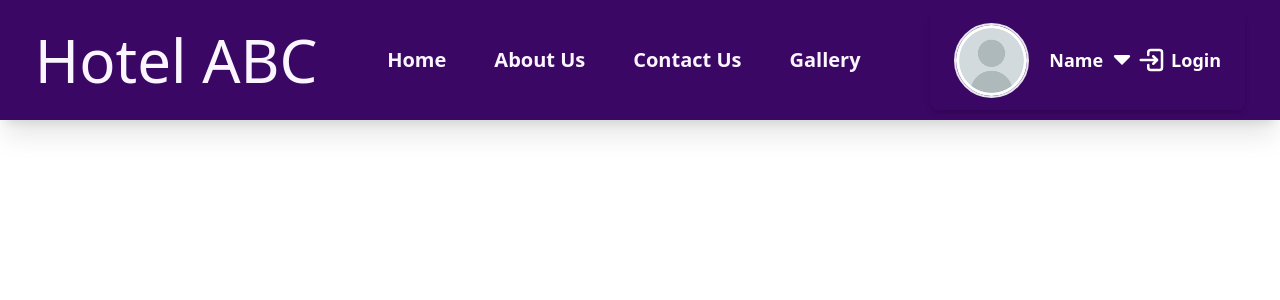
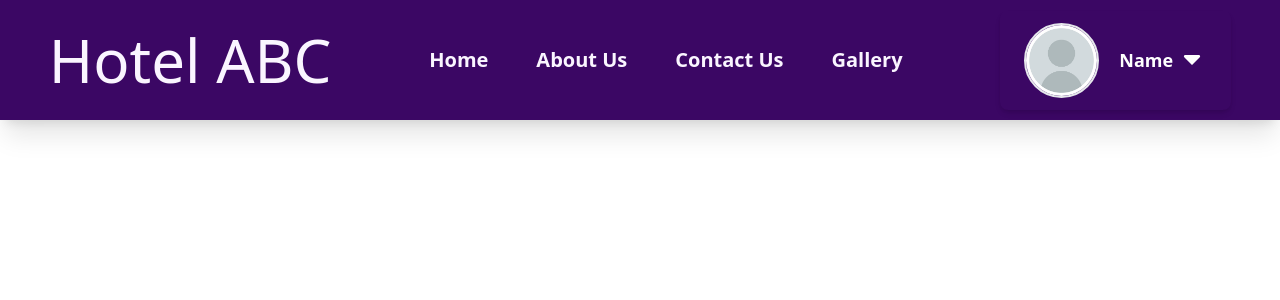
Before and after one commit to Dewruwan95/hotel-booking-frontend, a React (Vite) app: page /gallery in a window 1280 px wide. Shown: the top 300 px of the page. Built offline with nearby package versions, Linux system fonts and the light colour scheme.

Commit message:
created seperate components for loged in & loged out users profile in header

```diff
--- a/src/components/clientHeader/Header.jsx
+++ b/src/components/clientHeader/Header.jsx
@@ -1,41 +1,14 @@
-import { TbLogin2 } from "react-icons/tb";
 import MenuList from "./MenuList";
-import { useState } from "react";
-import LoginSignUpPopup from "../userLoginAndRegister/LoginSignUpPopup";
 import UserHeaderProfile from "./UserHeaderProfile";
 
 function Header() {
-  const [isLoginClicked, setIsLoginClicked] = useState(false);
-
-  // Function to close the popup
-  function handleClosePopup() {
-    setIsLoginClicked(false);
-  }
-
   return (
     <div>
       <header className=" w-full bg-purple-950 h-[120px] flex items-center justify-around shadow-xl">
         <span className="text-[60px] text-purple-50">Hotel ABC</span>
         <MenuList />
-        <button
-          className="px-6 py-3  text-white text-lg font-semibold rounded-lg shadow-md
-        hover:text-purple-300 transition duration-300 ease-in-out
-        flex items-center"
-          onClick={() => {
-            setIsLoginClicked(true);
-          }}
-        >
-          {<UserHeaderProfile />}
-          <TbLogin2 className="text-[30px] mr-1" />
-          Login
-        </button>
+        <UserHeaderProfile />
       </header>
-
-      {isLoginClicked && (
-        <div>
-          <LoginSignUpPopup onClose={handleClosePopup} />
-        </div>
-      )}
     </div>
   );
 }
--- /dev/null
+++ b/src/components/clientHeader/LogedInItems.jsx
@@ -0,0 +1,19 @@
+import { TiArrowSortedDown } from "react-icons/ti";
+
+function LogedInItems() {
+  return (
+    <div>
+      <div className="flex justify-center items-center px-6 py-3  text-white text-lg font-semibold rounded-lg shadow-md">
+        <img
+          src="user.jpg"
+          alt=""
+          className="w-[75px] h-[75px] rounded-full border-2 mr-5"
+        />
+        <h1>Name</h1>
+        <TiArrowSortedDown className="text-[30px] ml-1" />
+      </div>
+    </div>
+  );
+}
+
+export default LogedInItems;
--- /dev/null
+++ b/src/components/clientHeader/LogedOutItems.jsx
@@ -0,0 +1,34 @@
+import { useState } from "react";
+import LoginSignUpPopup from "../userLoginAndRegister/LoginSignUpPopup";
+import { TbLogin2 } from "react-icons/tb";
+
+function LogedOutItems() {
+  const [isLoginClicked, setIsLoginClicked] = useState(false);
+
+  // Function to close the popup
+  function handleClosePopup() {
+    setIsLoginClicked(false);
+  }
+  return (
+    <div>
+      <button
+        className="px-6 py-3  text-white text-lg font-semibold rounded-lg shadow-md
+        hover:text-purple-300 transition duration-300 ease-in-out
+        flex items-center"
+        onClick={() => {
+          setIsLoginClicked(true);
+        }}
+      >
+        <TbLogin2 className="text-[30px] mr-1" />
+        Login / Sign Up
+      </button>
+      {isLoginClicked && (
+        <div>
+          <LoginSignUpPopup onClose={handleClosePopup} />
+        </div>
+      )}
+    </div>
+  );
+}
+
+export default LogedOutItems;
--- a/src/components/clientHeader/UserHeaderProfile.jsx
+++ b/src/components/clientHeader/UserHeaderProfile.jsx
@@ -1,19 +1,11 @@
-import { TiArrowSortedDown } from "react-icons/ti";
+import { useState } from "react";
+import LogedInItems from "./LogedInItems";
+import LogedOutItems from "./LogedOutItems";
 
 function UserHeaderProfile() {
-  return (
-    <>
-      <div className="flex justify-center items-center">
-        <img
-          src="user.jpg"
-          alt=""
-          className="w-[75px] h-[75px] rounded-full border-2 mr-5"
-        />
-        <h1>Name</h1>
-        <TiArrowSortedDown className="text-[30px] ml-1" />
-      </div>
-    </>
-  );
+  const [isUserLoggedIn, setIsUserLoggedIn] = useState(true);
+
+  return <div>{isUserLoggedIn ? <LogedInItems /> : <LogedOutItems />}</div>;
 }
 
 export default UserHeaderProfile;
--- a/src/components/userLoginAndRegister/LoginSignUpPopup.jsx
+++ b/src/components/userLoginAndRegister/LoginSignUpPopup.jsx
@@ -46,7 +46,7 @@ function LoginSignUpPopup({ onClose }) {
                 ${
                   userStatus === "login"
                     ? "bg-purple-900 text-white"
-                    : "bg-purple-200 text-purple-950 hover:bg-purple-900"
+                    : "bg-purple-200 text-purple-950 hover:bg-purple-500"
                 }`}
                   onClick={() => setUserStatus("login")}
                 >
@@ -61,7 +61,7 @@ function LoginSignUpPopup({ onClose }) {
                 ${
                   userStatus === "register"
                     ? "bg-purple-900 text-white"
-                    : "bg-purple-200 text-purple-950 hover:bg-purple-900"
+                    : "bg-purple-200 text-purple-950 hover:bg-purple-500"
                 }`}
                   onClick={() => setUserStatus("register")}
                 >
```
